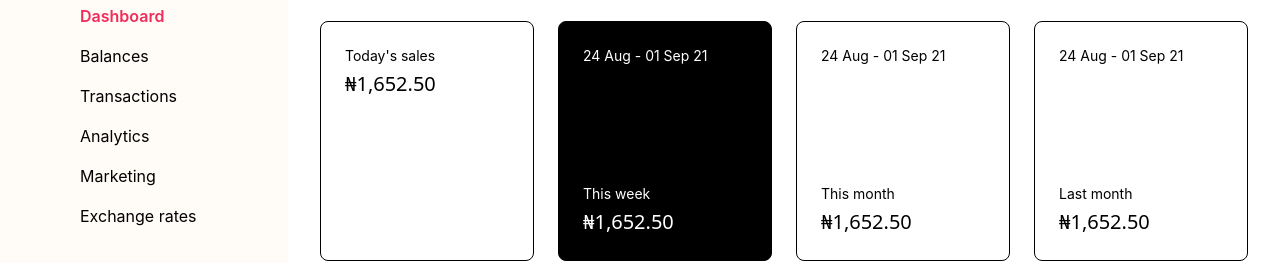
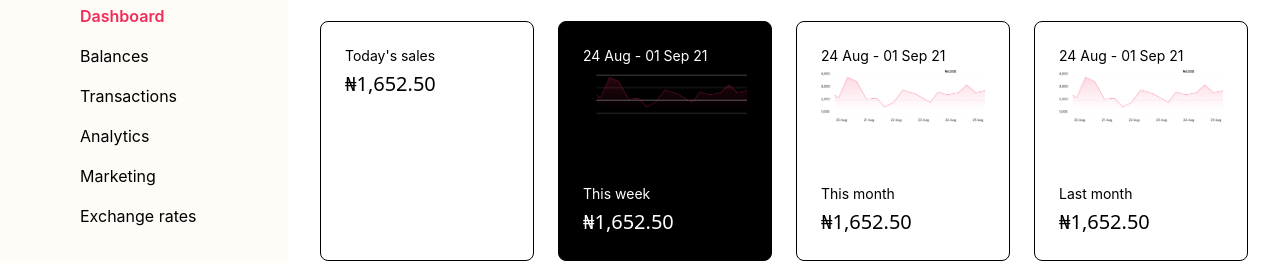
Before and after one commit to Esirei/kls-tql, a Next.js app: page / in a window 1280 px wide. Shown: the part 196-459 px from the top of the page. Built offline with nearby package versions, Linux system fonts and the light colour scheme; some icons are missing; a web font is replaced by a local one.

Commit message:
chore: add chart import.

```diff
--- a/src/pages/index.tsx
+++ b/src/pages/index.tsx
@@ -4,6 +4,9 @@ import Image from 'next/image';
 import ChevronDownIcon from '~icons/chevron-down.svg';
 import ArrowDownIcon from '~icons/arrow-down.svg';
 import SalesChart from '~images/sales-chart.png';
+import LastMonthChart from '~images/sales-chart.png';
+import ThisWeekChart from '~images/sales-chart.png';
+import ThisMonthChart from '~images/sales-chart.png';
 
 const Home: NextPage = () => {
   return (
@@ -22,19 +25,25 @@ const Home: NextPage = () => {
         </div>
         <div className="flex h-60 flex-col gap-1 rounded-lg border border-black bg-black p-6 text-white">
           <p className="font-sans-alt text-sm">24 Aug - 01 Sep 21</p>
-          <div className="grow"></div>
+          <div className="grow">
+            <Image src={SalesChart} alt="Sales chart" layout="responsive" />
+          </div>
           <p className="font-sans-alt text-sm">This week</p>
           <p className="text-xl font-medium">₦1,652.50</p>
         </div>
         <div className="flex h-60 flex-col gap-1 rounded-lg border border-black p-6">
           <p className="font-sans-alt text-sm">24 Aug - 01 Sep 21</p>
-          <div className="grow"></div>
+          <div className="grow">
+            <Image src={SalesChart} alt="Sales chart" layout="responsive" />
+          </div>
           <p className="font-sans-alt text-sm">This month</p>
           <p className="text-xl font-medium">₦1,652.50</p>
         </div>
         <div className="flex h-60 flex-col gap-1 rounded-lg border border-black p-6">
           <p className="font-sans-alt text-sm">24 Aug - 01 Sep 21</p>
-          <div className="grow"></div>
+          <div className="grow">
+            <Image src={SalesChart} alt="Sales chart" layout="responsive" />
+          </div>
           <p className="font-sans-alt text-sm">Last month</p>
           <p className="text-xl font-medium">₦1,652.50</p>
         </div>
```
